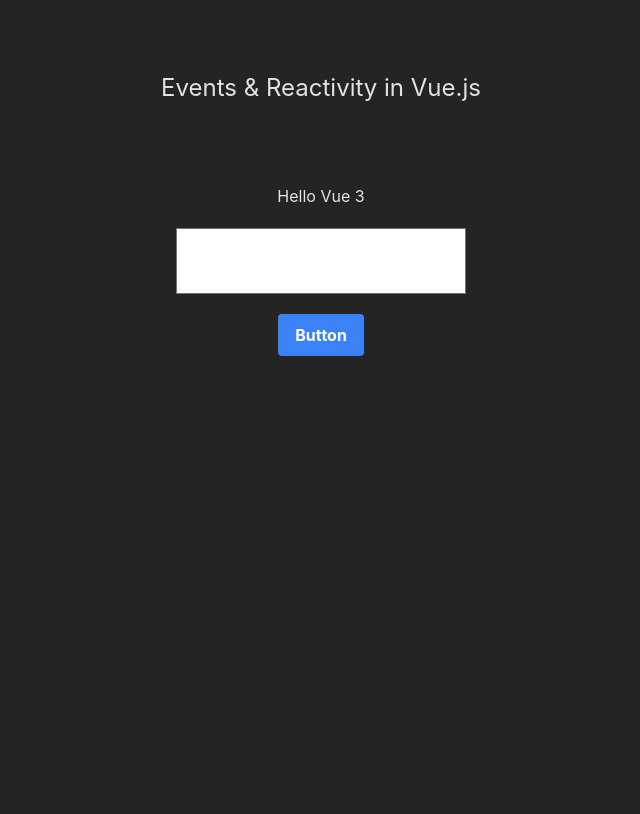
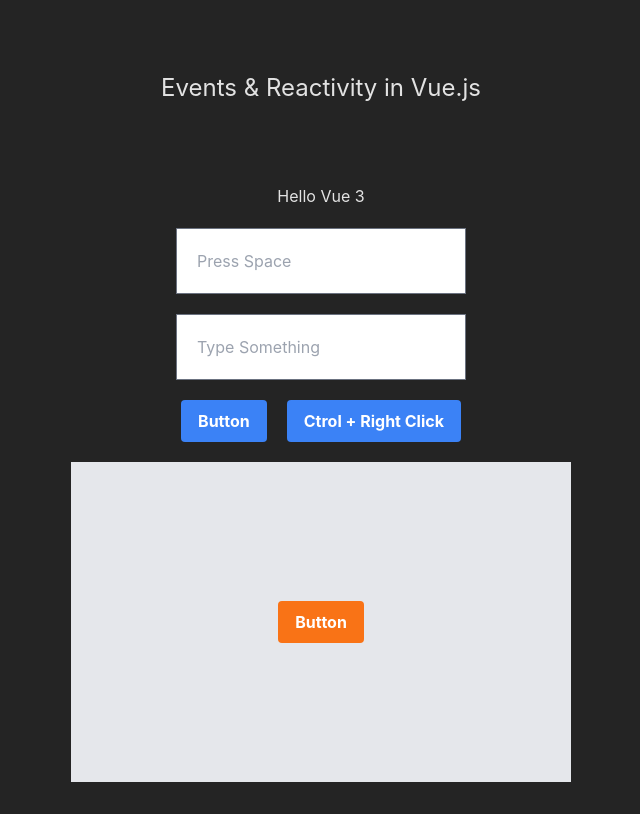
Before and after one commit to LearnWithHasinHayder/vue-events-reactivity, a Vue app: page / in a window 1280 px wide. Shown: the whole page, without its empty margins (319-959 px from the left). Built offline with nearby package versions, Linux system fonts and the light colour scheme.

Commit message:
Episode 08 Code

```diff
--- a/src/App.vue
+++ b/src/App.vue
@@ -7,6 +7,18 @@
   space.value++
   message.value = "Space Pressed " + space.value + " times"
 }
+
+function pressedWhat(event) {
+  message.value = "You pressed " + event.key
+}
+
+function divClicked(){
+  alert("Div Clicked")
+}
+
+function buttonClicked(){
+  alert("Button Clicked")
+}
 </script>
 
 <template>
@@ -15,14 +27,28 @@
     <h2 class="mt-10">{{ message }}</h2>
     <form action="https://google.com/search">
       <div class="container mx-auto flex space-x-5 justify-center m-5">
-        <input name="q" type="text" id="" class="border border-gray-500 bg-white p-5" @keyup.space="spacePressed()">
+        <input name="q" type="text"  class="border border-gray-500 bg-white p-5" @keyup.space="spacePressed()" placeholder="Press Space">
+      </div>
+
+      <div class="container mx-auto flex space-x-5 justify-center m-5">
+        <input name="text" type="text" class="border border-gray-500 bg-white p-5" @keyup="pressedWhat($event)" placeholder="Type Something">
       </div>
 
       <button class="bg-blue-500 hover:bg-blue-700 text-white font-bold py-2 px-4 rounded" @click="message = 'You searched for Horses'">
         Button
       </button>
 
+      <button class="bg-blue-500 ml-5 hover:bg-blue-700 text-white font-bold py-2 px-4 rounded" @click="message = 'Ctrl + Right Click'">
+        Ctrol + Right Click
+      </button>
+
     </form>
+
+    <div class="bg-gray-200 w-[500px] h-80 mt-5 flex items-center justify-center" @click="divClicked()">
+      <button class="bg-orange-500 hover:bg-orange-700 text-white font-bold py-2 px-4 rounded" @click="buttonClicked()" >
+        Button
+      </button>
+    </div>
   </section>
 </template>
 
```
